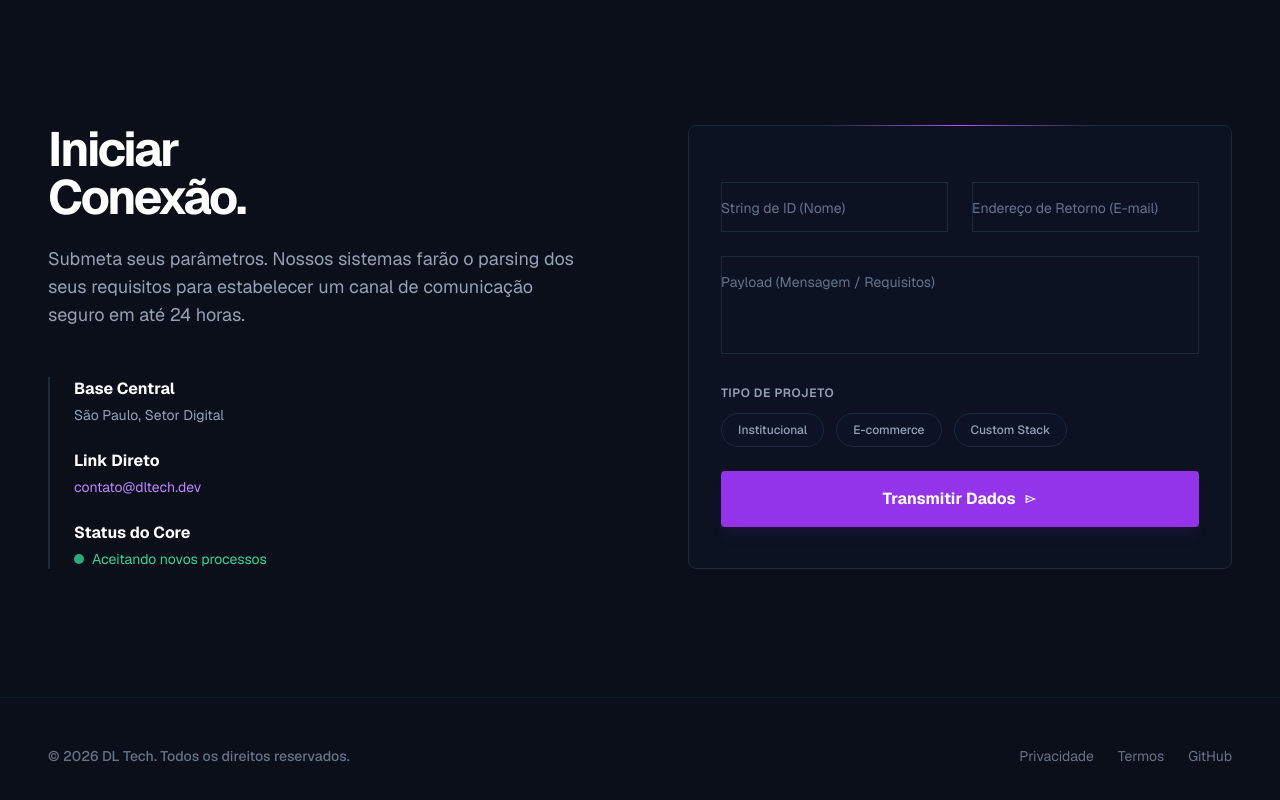
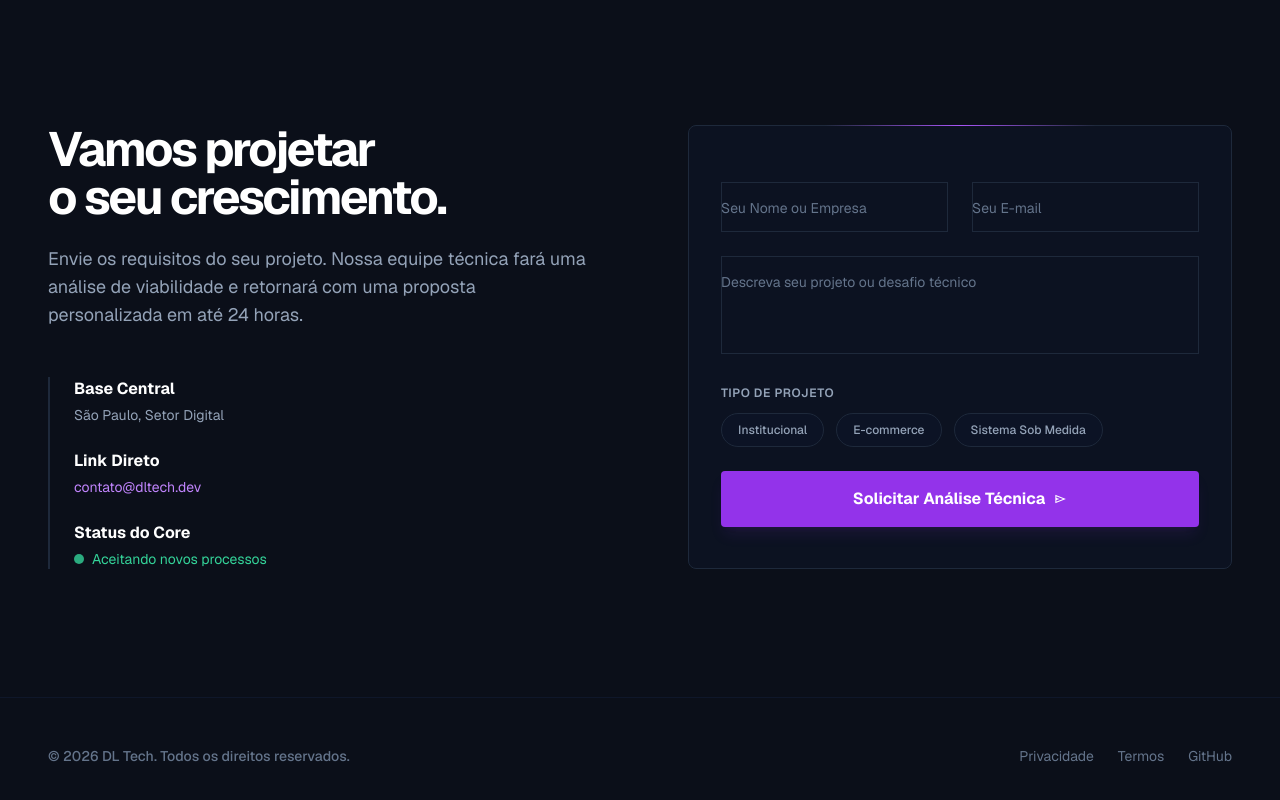
Before and after one commit to danielleao77/DLTech, a plain HTML site: page index.html in a window 1280 px wide. Shown: the part 3675-4475 px from the top of the page. Drawn offline with nearby package versions, Linux system fonts and the light colour scheme.

Commit message:
refactor: melhora textos e UX da seção de contato

```diff
--- a/index.html
+++ b/index.html
@@ -354,10 +354,10 @@
                 <!-- Text info -->
                 <div class="flex flex-col justify-center reveal-on-scroll">
                     <h2 class="text-4xl md:text-5xl font-bold tracking-tighter text-white mb-6">
-                        Iniciar<br/>Conexão.
+                        Vamos projetar<br/>o seu crescimento.
                     </h2>
                     <p class="text-slate-400 text-base md:text-lg mb-12">
-                        Submeta seus parâmetros. Nossos sistemas farão o parsing dos seus requisitos para estabelecer um canal de comunicação seguro em até 24 horas.
+                        Envie os requisitos do seu projeto. Nossa equipe técnica fará uma análise de viabilidade e retornará com uma proposta personalizada em até 24 horas.
                     </p>
 
                     <div class="space-y-6 border-l-2 border-slate-800 pl-6">
@@ -390,17 +390,17 @@
                         <div class="grid grid-cols-1 sm:grid-cols-2 gap-6">
                             <div class="floating-label-group">
                                 <input class="w-full bg-transparent border-b border-slate-800 py-3 text-white focus:border-purple-500 focus:ring-0 focus:outline-none transition-colors duration-300" placeholder=" " type="text" id="user-name" required/>
-                                <label class="text-slate-400" for="user-name">String de ID (Nome)</label>
+                                <label class="text-slate-400" for="user-name">Seu Nome ou Empresa</label>
                             </div>
                             <div class="floating-label-group">
                                 <input class="w-full bg-transparent border-b border-slate-800 py-3 text-white focus:border-purple-500 focus:ring-0 focus:outline-none transition-colors duration-300" placeholder=" " type="email" id="user-email" required/>
-                                <label class="text-slate-400" for="user-email">Endereço de Retorno (E-mail)</label>
+                                <label class="text-slate-400" for="user-email">Seu E-mail</label>
                             </div>
                         </div>
 
                         <div class="floating-label-group">
                             <textarea class="w-full bg-transparent border-b border-slate-800 py-3 text-white focus:border-purple-500 focus:ring-0 focus:outline-none transition-colors duration-300 resize-none" placeholder=" " rows="3" id="user-message" required></textarea>
-                            <label class="text-slate-400" for="user-message">Payload (Mensagem / Requisitos)</label>
+                            <label class="text-slate-400" for="user-message">Descreva seu projeto ou desafio técnico</label>
                         </div>
 
                         <!-- Interactive project type chips -->
@@ -413,15 +413,15 @@
                                 <button type="button" class="project-chip px-4 py-2 text-xs font-medium rounded-full border border-slate-800 bg-slate-900/50 text-slate-400 hover:border-slate-700 transition-all duration-300" data-value="E-commerce">
                                     E-commerce
                                 </button>
-                                <button type="button" class="project-chip px-4 py-2 text-xs font-medium rounded-full border border-slate-800 bg-slate-900/50 text-slate-400 hover:border-slate-700 transition-all duration-300" data-value="Custom Stack">
-                                    Custom Stack
+                                <button type="button" class="project-chip px-4 py-2 text-xs font-medium rounded-full border border-slate-800 bg-slate-900/50 text-slate-400 hover:border-slate-700 transition-all duration-300" data-value="Sistema Sob Medida">
+                                    Sistema Sob Medida
                                 </button>
                             </div>
                         </div>
 
                         <!-- Submit button with loading state support -->
                         <button class="w-full bg-purple-600 hover:bg-purple-700 text-white py-4 rounded font-bold transition-all duration-300 flex justify-center items-center gap-2 group/btn shadow-lg shadow-purple-600/10 hover:shadow-purple-600/30" type="submit" id="submit-btn">
-                            <span class="btn-text">Transmitir Dados</span>
+                            <span class="btn-text">Solicitar Análise Técnica</span>
                             <span class="material-symbols-outlined text-sm group-hover/btn:translate-x-1 transition-transform">send</span>
                         </button>
                     </form>
--- a/js/contact-form.js
+++ b/js/contact-form.js
@@ -132,7 +132,7 @@ export class ContactFormHandler {
     if (state === 'loading') {
       this.submitBtn.disabled = true;
       this.submitBtn.classList.add('opacity-75', 'cursor-not-allowed');
-      if (btnText) btnText.innerText = 'Transmitindo Dados...';
+      if (btnText) btnText.innerText = 'Enviando solicitação...';
       if (btnIcon) {
         btnIcon.innerText = 'sync';
         btnIcon.classList.add('animate-spin');
@@ -142,7 +142,7 @@ export class ContactFormHandler {
       this.submitBtn.classList.remove('opacity-75', 'cursor-not-allowed');
       this.submitBtn.classList.add('bg-emerald-600', 'hover:bg-emerald-700');
       this.submitBtn.classList.remove('bg-purple-600', 'hover:bg-purple-700');
-      if (btnText) btnText.innerText = 'Dados Transmitidos!';
+      if (btnText) btnText.innerText = 'Solicitação Enviada com Sucesso!';
       if (btnIcon) {
         btnIcon.innerText = 'check_circle';
         btnIcon.classList.remove('animate-spin');
@@ -152,14 +152,14 @@ export class ContactFormHandler {
       setTimeout(() => {
         this.submitBtn.classList.remove('bg-emerald-600', 'hover:bg-emerald-700');
         this.submitBtn.classList.add('bg-purple-600', 'hover:bg-purple-700');
-        if (btnText) btnText.innerText = 'Transmitir Dados';
+        if (btnText) btnText.innerText = 'Solicitar Análise Técnica';
         if (btnIcon) btnIcon.innerText = 'send';
       }, 3000);
     } else if (state === 'error') {
       this.submitBtn.disabled = false;
       this.submitBtn.classList.remove('opacity-75', 'cursor-not-allowed');
       this.submitBtn.classList.add('bg-red-600', 'hover:bg-red-700');
-      if (btnText) btnText.innerText = 'Falha na Transmissão';
+      if (btnText) btnText.innerText = 'Falha ao enviar';
       if (btnIcon) {
         btnIcon.innerText = 'error';
         btnIcon.classList.remove('animate-spin');
```
